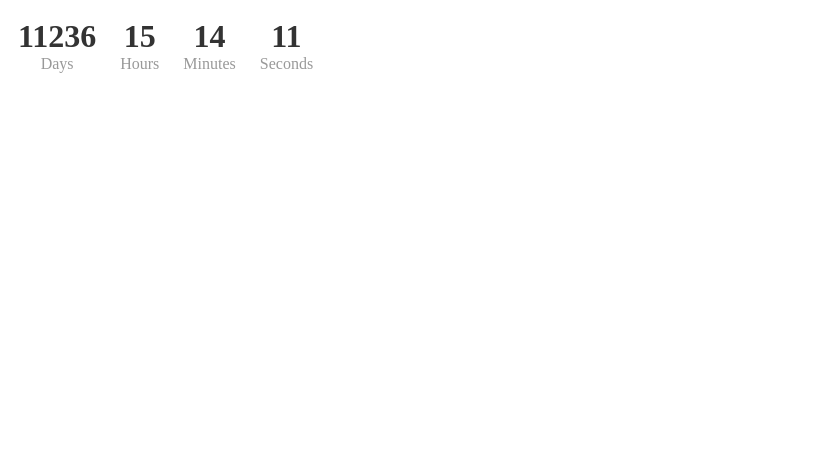
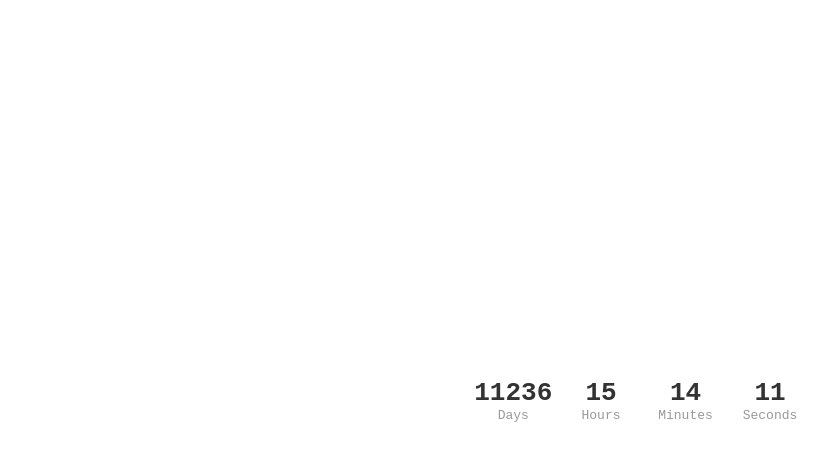
Before and after one commit to sterlingnonstop/sterlingnonstop.github.io, a plain HTML site: page pjs/js_countdown/index.html in a window 1280 px wide. Shown: the whole page, without its empty margins (0-839 px from the left). Drawn offline with Linux system fonts and the light colour scheme.

Commit message:
Move text to center of page.

```diff
--- a/pjs/js_countdown/index.html
+++ b/pjs/js_countdown/index.html
@@ -6,9 +6,21 @@
     <meta name="viewport" content="width=device-width, initial-scale=1.0">
     <title>CountDown</title>
     <style>
+body{
+  font-size:100%;
+  font-family: monospace;
+}
+#countdown{
+  display:block;
+  position: absolute;
+  top: 50%;
+  left: 50%;
+  transform: translate(-50%, -50%);
+}
 .countdown-box {
   display: inline-block;
-  margin: 10px;
+  min-width: 5.5em;
+  margin: .2em;
   text-align: center;
 }
 
```
